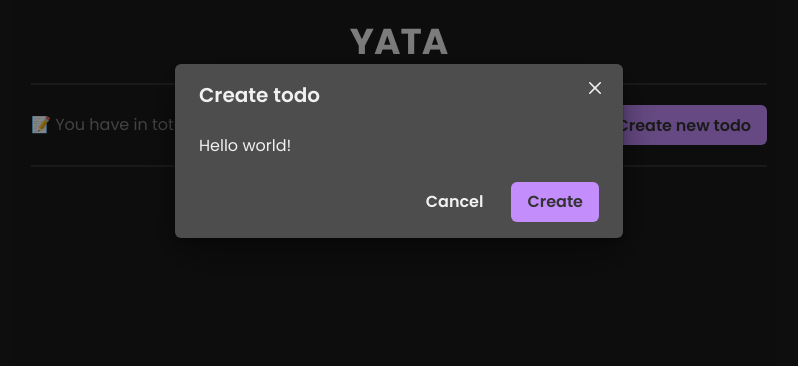
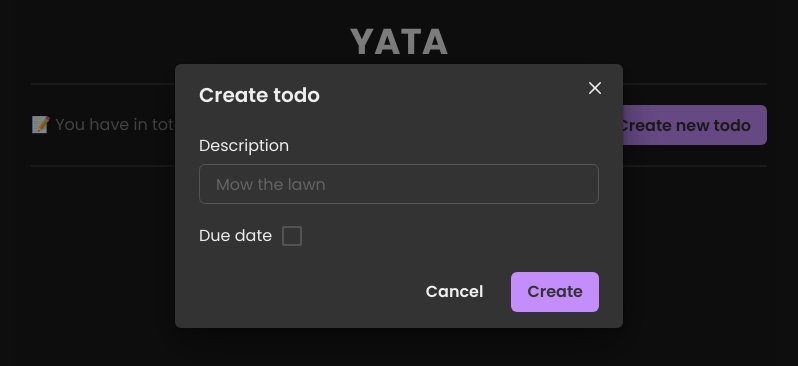
Before and after one commit to gukodev/yata, a Next.js app: page / in a window 1280 px wide. Both pictures are taken after a click on the button "Create new todo". Shown: the top 366 px of the page, without its empty margins (241-1039 px from the left). Built offline with nearby package versions, Linux system fonts and the light colour scheme.

Commit message:
Update modal

```diff
--- a/src/pages/index.jsx
+++ b/src/pages/index.jsx
@@ -12,10 +12,15 @@ import {
     ModalFooter,
     ModalBody,
     ModalCloseButton,
+    Checkbox,
+    Input,
 } from '@chakra-ui/react'
+import { randomTodo } from '../util/random'
 
 export default function Home() {
     const [isOpen, setIsOpen] = useState(false)
+    const [useDueDate, setUseDueDate] = useState(false)
+    const [randTodo, setRandTodo] = useState(randomTodo())
 
     function openModal() {
         setIsOpen(true)
@@ -23,17 +28,38 @@ export default function Home() {
 
     function handleModalClose() {
         setIsOpen(false)
+        setRandTodo(randomTodo())
     }
 
     return (
         <Box>
             <Modal isOpen={isOpen} onClose={handleModalClose}>
                 <ModalOverlay />
-                <ModalContent>
+                <ModalContent bg='gray.800'>
                     <ModalHeader>Create todo</ModalHeader>
                     <ModalCloseButton />
                     <ModalBody>
-                        <Text>Hello world!</Text>
+                        <Box mb={5}>
+                            <Text as='label' for='description' display='block' mb='6px'>
+                                Description
+                            </Text>
+                            <Input placeholder={randTodo} name='description' />
+                        </Box>
+                        <Box>
+                            <Box display='flex' alignItems='center' gap='10px'>
+                                <Text>Due date</Text>
+                                <Checkbox
+                                    colorScheme='purple'
+                                    size='lg'
+                                    onChange={(e) => setUseDueDate(e.target.checked)}
+                                />
+                            </Box>
+                            {useDueDate && (
+                                <Box>
+                                    <Text>todo lol</Text>
+                                </Box>
+                            )}
+                        </Box>
                     </ModalBody>
                     <ModalFooter>
                         <Button variant='ghost' mr={3} onClick={handleModalClose}>
```
